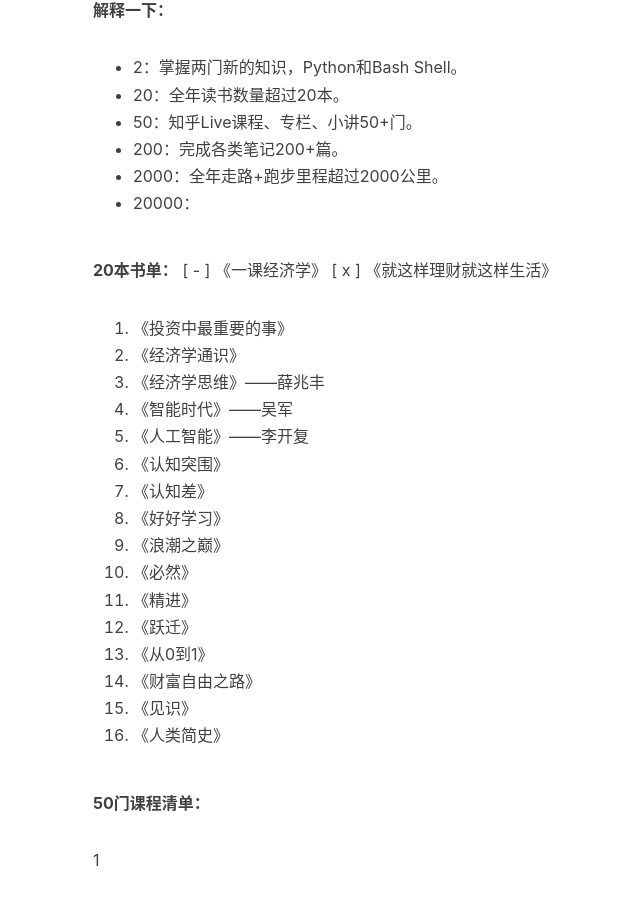
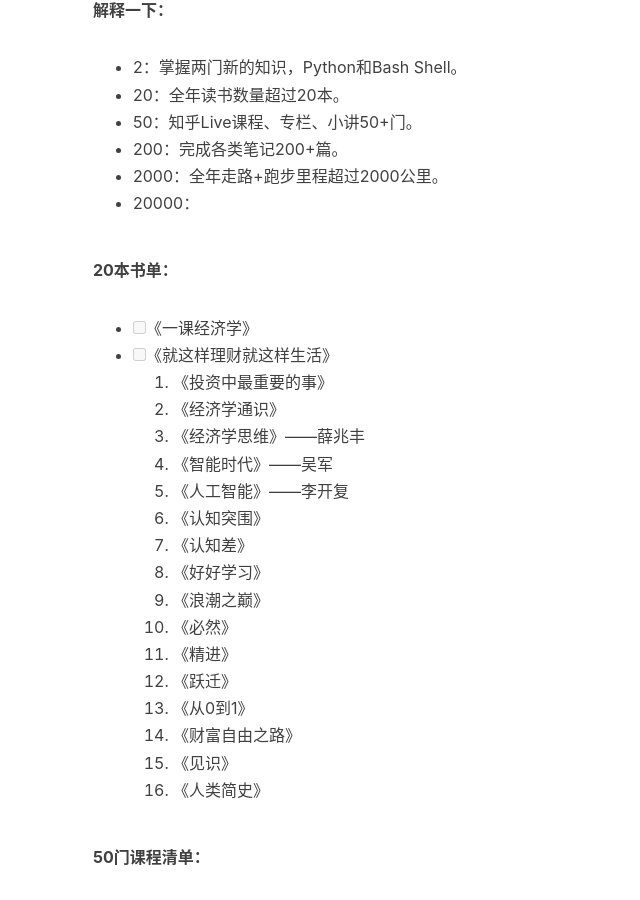
Before and after one commit to jacksoncode/blog, a Jekyll site: the page built from _posts/2017-12-10-start-from-zero-2018.markdown, in a window 1280 px wide and 900 px high, scrolled down 1260 px. Shown: the whole window, without its empty margins (172-812 px from the left). Built offline with Jekyll 4.4.1, drawn with Linux system fonts in a browser that asks for light colours; nearby versions of some CDN libraries; comment, search, counter and statistics services are not loaded.

Commit message:
commit file throug Batch

```diff
--- a/_posts/2017-12-10-start-from-zero-2018.markdown
+++ b/_posts/2017-12-10-start-from-zero-2018.markdown
@@ -46,8 +46,8 @@ tags:
 * 20000：
 
 **20本书单：**
-[ - ] 《一课经济学》
-[ x ] 《就这样理财就这样生活》
+- [ ] 《一课经济学》
+- [ ] 《就这样理财就这样生活》
 1. 《投资中最重要的事》
 1. 《经济学通识》
 1. 《经济学思维》——薛兆丰
```
